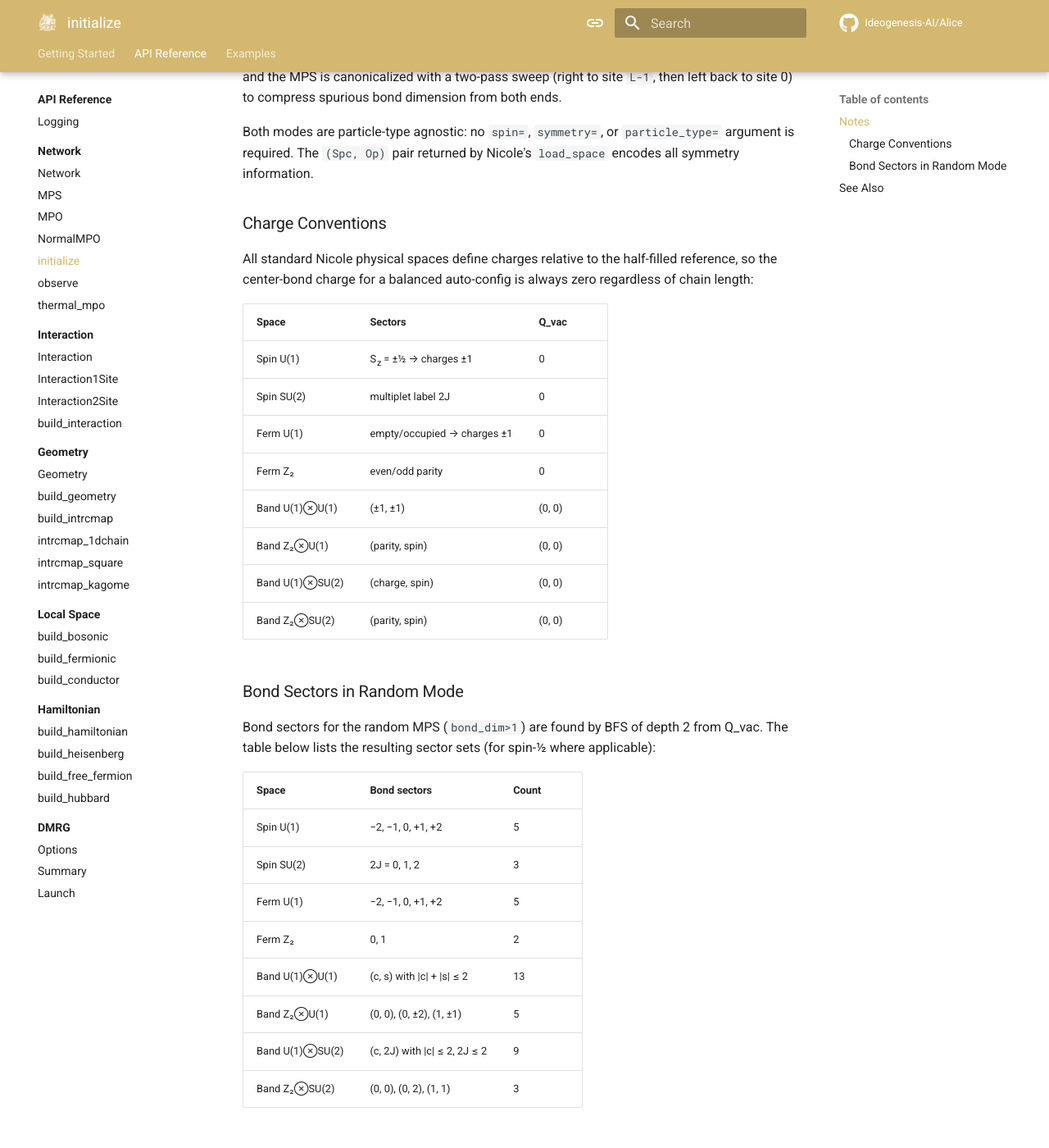
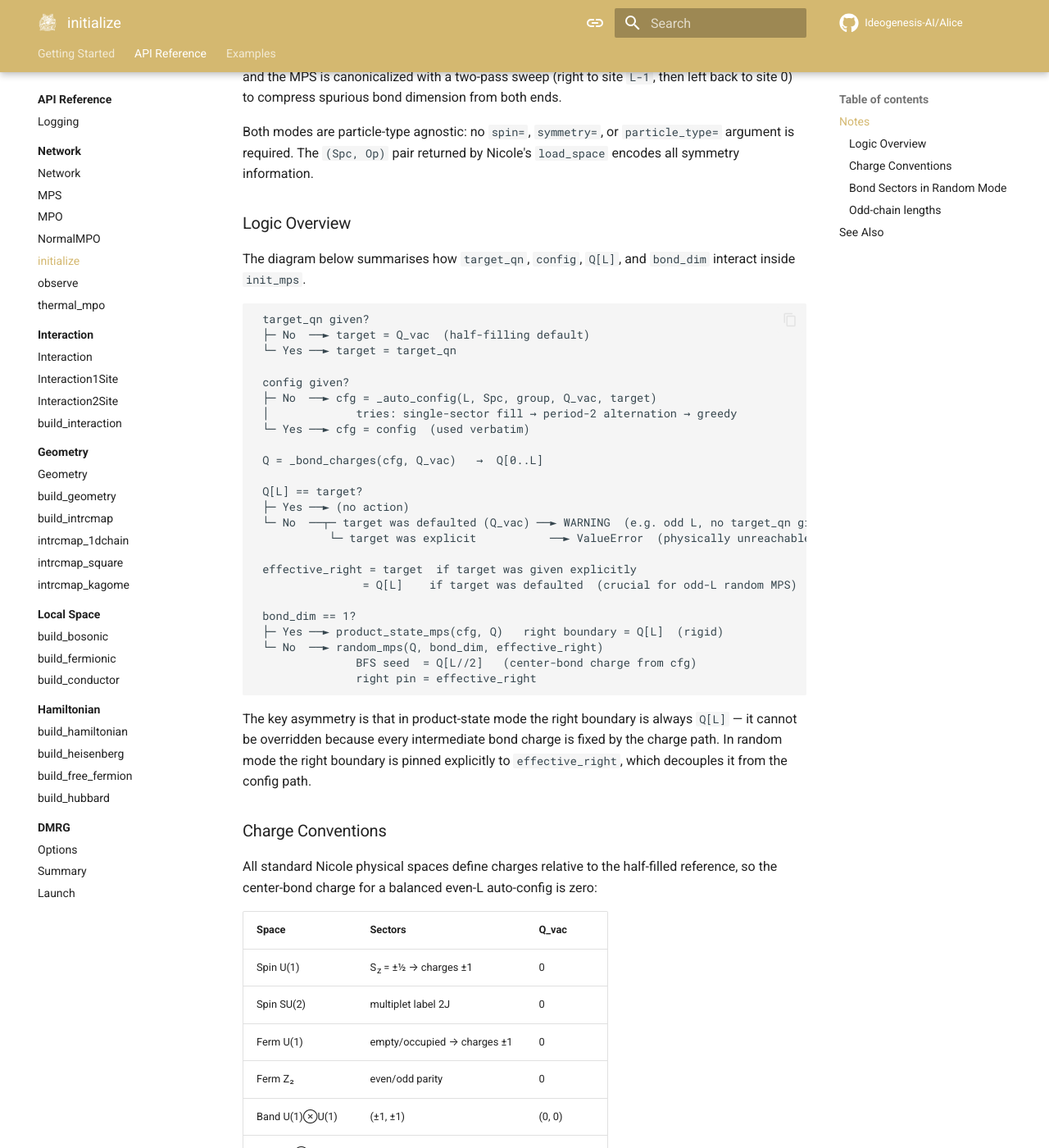
Before and after one commit to Ideogenesis-AI/Alice, an MkDocs documentation site: the page built from docs/api/network/init-mps.md, in a window 1280 px wide and 1400 px high, scrolled down 685 px. Shown: the whole window at 82% size. Built offline with MkDocs 1.6.1 and Material for MkDocs 9.7.7, drawn with Linux system fonts in a browser that asks for light colours; comment, search, counter and statistics services are not loaded; some of the changed text lies outside the part shown.

Commit message:
Add detailed logic overview and handling for target_qn in init_mps documentation
This update enhances the documentation for the `init_mps` function by introducing a comprehensive logic overview that illustrates the interaction between `target_qn`, `config`, `Q[L]`, and `bond_dim`. It clarifies the behavior for odd-chain lengths and the implications of providing an explicit `target_qn`, including the conditions under which warnings or errors are raised. Additionally, the documentation now includes examples demonstrating the usage of `init_mps` with different configurations, improving user understanding of the function's capabilities.

````diff
--- a/docs/api/network/init-mps.md
+++ b/docs/api/network/init-mps.md
@@ -31,11 +31,47 @@
 `particle_type=` argument is required. The `(Spc, Op)` pair returned by
 Nicole's `load_space` encodes all symmetry information.
 
+### Logic Overview
+
+The diagram below summarises how `target_qn`, `config`, `Q[L]`, and
+`bond_dim` interact inside `init_mps`.
+
+```
+ target_qn given?
+ ├─ No  ──► target = Q_vac  (half-filling default)
+ └─ Yes ──► target = target_qn
+
+ config given?
+ ├─ No  ──► cfg = _auto_config(L, Spc, group, Q_vac, target)
+ │             tries: single-sector fill → period-2 alternation → greedy
+ └─ Yes ──► cfg = config  (used verbatim)
+
+ Q = _bond_charges(cfg, Q_vac)   →  Q[0..L]
+
+ Q[L] == target?
+ ├─ Yes ──► (no action)
+ └─ No  ──┬─ target was defaulted (Q_vac) ──► WARNING  (e.g. odd L, no target_qn given)
+           └─ target was explicit           ──► ValueError  (physically unreachable)
+
+ effective_right = target  if target was given explicitly
+                = Q[L]    if target was defaulted  (crucial for odd-L random MPS)
+
+ bond_dim == 1?
+ ├─ Yes ──► product_state_mps(cfg, Q)   right boundary = Q[L]  (rigid)
+ └─ No  ──► random_mps(Q, bond_dim, effective_right)
+               BFS seed  = Q[L//2]   (center-bond charge from cfg)
+               right pin = effective_right
+```
+
+The key asymmetry is that in product-state mode the right boundary is always
+`Q[L]` — it cannot be overridden because every intermediate bond charge is
+fixed by the charge path. In random mode the right boundary is pinned
+explicitly to `effective_right`, which decouples it from the config path.
+
 ### Charge Conventions
 
 All standard Nicole physical spaces define charges relative to the half-filled
-reference, so the center-bond charge for a balanced auto-config is always zero
-regardless of chain length:
+reference, so the center-bond charge for a balanced even-L auto-config is zero:
 
 | Space | Sectors | Q_vac |
 |-------|---------|-------|
@@ -51,8 +87,8 @@
 ### Bond Sectors in Random Mode
 
 Bond sectors for the random MPS (`bond_dim>1`) are found by BFS of depth 2
-from Q_vac. The table below lists the resulting sector sets (for spin-½ where
-applicable):
+from `Q_c = Q[L//2]`. The table below lists the resulting sector sets for a
+Q_vac-targeted auto-config (spin-½ where applicable):
 
 | Space | Bond sectors | Count |
 |-------|-------------|-------|
@@ -65,6 +101,43 @@
 | Band U(1)⊗SU(2) | (c, 2J) with \|c\| ≤ 2, 2J ≤ 2 | 9 |
 | Band Z₂⊗SU(2) | (0, 0), (0, 2), (1, 1) | 3 |
 
+When `target_qn` is given, `Q_c = Q[L//2]` is computed from the
+`target_qn`-targeted auto-config, which shifts the center-bond charge toward
+the requested sector.
+
+### Odd-chain lengths
+
+For odd `L`, no site configuration can return the bond charge to `Q_vac` in an
+odd number of fusion steps with the standard physical sectors. The three exact
+strategies in `_auto_config` (single-sector fill and period-2 alternation) all
+fail, and the greedy fallback produces `Q[L] ≠ Q_vac`.
+
+**Default behavior** (`target_qn` not given): `init_mps` targets `Q_vac` and,
+finding `Q[L] ≠ Q_vac`, logs a `WARNING` that multiple target sectors may
+exist and recommends passing `target_qn` explicitly. Both modes then use the
+greedy's `Q[L]` as the effective right boundary.
+
+**Explicit `target_qn`**: pass the desired sector directly. For Abelian
+2-sector spaces the greedy reaches the target exactly when it is achievable
+(correct parity and magnitude). If the requested sector is unreachable — e.g.
+`target_qn=0` for odd-L spin-½ — `init_mps` raises a `ValueError` in both
+modes rather than silently constructing an MPS in the wrong sector.
+
+```python
+# Spin-½ U(1), L=7 — both modes work with the same target_qn
+Spc, Op = load_space('Spin', 'U1', {'J': 0.5})
+
+# Product state in the Sz = +½ sector
+mps_ps = init_mps(7, Spc, Op, bond_dim=1,  target_qn=1)
+
+# Random MPS in the Sz = +½ sector, bond dimension 32
+mps_rd = init_mps(7, Spc, Op, bond_dim=32, target_qn=1)
+```
+
+For Abelian spaces the two valid targets for odd-L spin-½ are `target_qn=+1`
+(Sz = +½) and `target_qn=-1` (Sz = −½). Any other value is physically
+unreachable and raises `ValueError`.
+
 ## See Also
 
 - [MPS](mps.md) — the returned object type.
````
